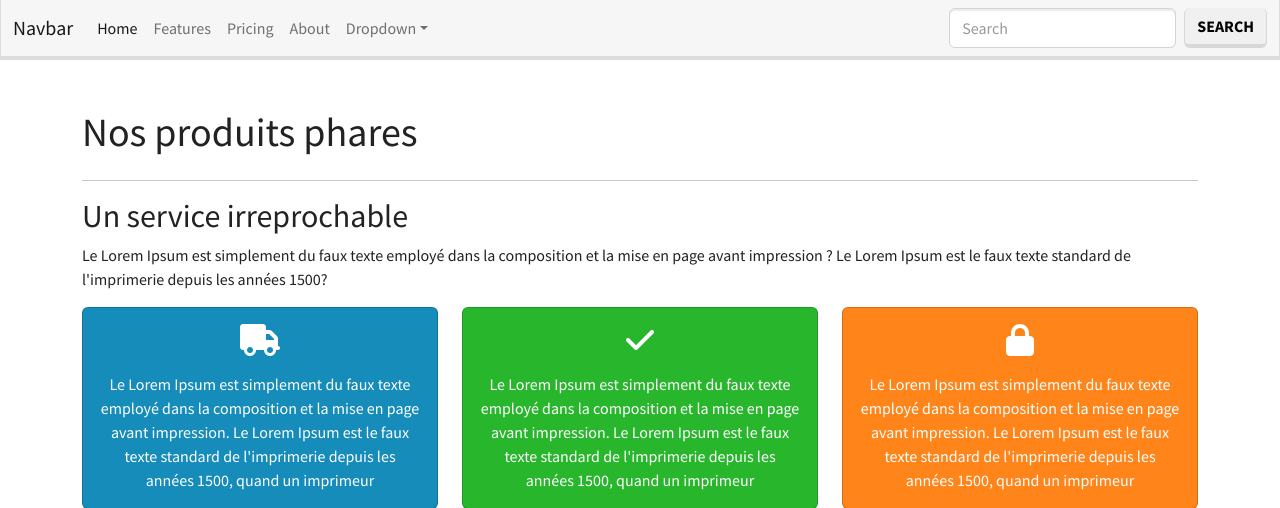
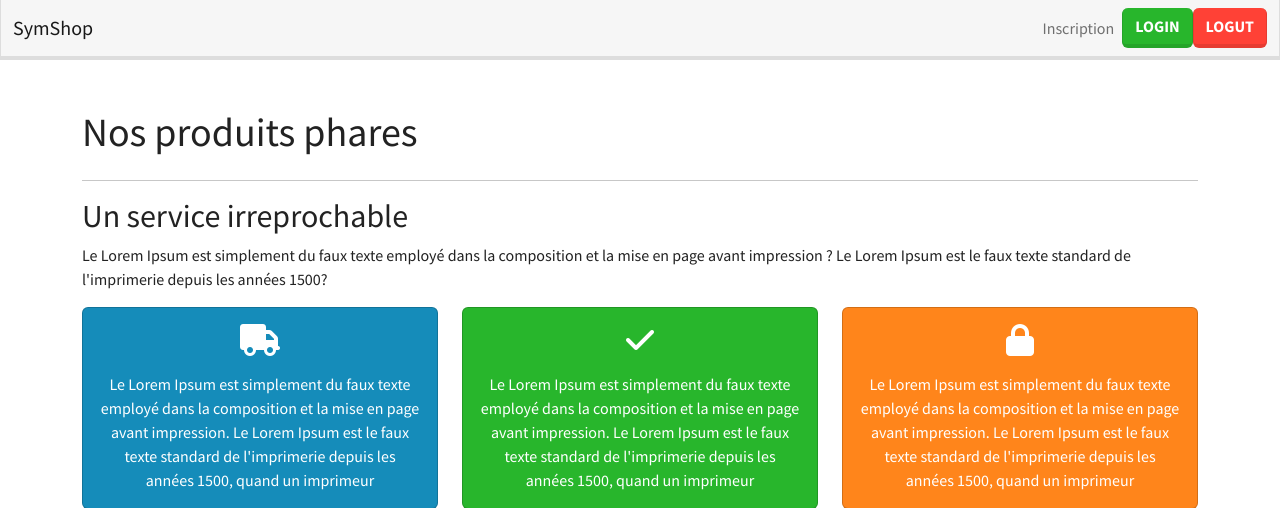
Before and after one commit to MFElAifa/site-ecommerce, a Symfony app: template templates/home.html.twig in a window 1280 px wide. Shown: the top 508 px of the page. Run offline with Twig, Linux system fonts and the light colour scheme; the template is opened without the code that fills it, so the values that code supplies are empty; some libraries are stand-ins or nearby versions.

Commit message:
Travail sur la barre de navigation

```diff
--- a/src/Entity/Category.php
+++ b/src/Entity/Category.php
@@ -6,6 +6,7 @@ use App\Repository\CategoryRepository;
 use Doctrine\Common\Collections\ArrayCollection;
 use Doctrine\Common\Collections\Collection;
 use Doctrine\ORM\Mapping as ORM;
+use Symfony\Component\Validator\Constraints as Assert;
 
 #[ORM\Entity(repositoryClass: CategoryRepository::class)]
 class Category
@@ -16,6 +17,8 @@ class Category
     private ?int $id = null;
 
     #[ORM\Column(length: 255)]
+    #[Assert\NotBlank(message: "Le nom de la Catégorie est obligatoire !")]
+    #[Assert\Length(min:3, max:255, minMessage: "Le nom de la Catégorie doit avoir au moins 3 caractères")]
     private ?string $name = null;
 
     #[ORM\Column(length: 255)]
@@ -39,7 +42,7 @@ class Category
         return $this->name;
     }
 
-    public function setName(string $name): static
+    public function setName(?string $name): static
     {
         $this->name = $name;
 
--- a/src/Form/CategoryType.php
+++ b/src/Form/CategoryType.php
@@ -15,7 +15,8 @@ class CategoryType extends AbstractType
         $builder
             ->add('name', TextType::class, [
                 'label' => 'Nom du catégorie',
-                'attr' => ['placeholder' => 'Taper le nom du catégorie']
+                'attr' => ['placeholder' => 'Taper le nom du catégorie'],
+                'required' => false
             ])
         ;
     }
--- /dev/null
+++ b/templates/category/_menu.html.twig
@@ -0,0 +1,5 @@
+{% for category in categories %}
+	<li class="nav-item">
+		<a class="nav-link" href="#">{{ category.name}}</a>
+	</li>
+{% endfor %}
--- a/templates/shared/_navbar.html.twig
+++ b/templates/shared/_navbar.html.twig
@@ -1,40 +1,36 @@
 <nav class="navbar navbar-expand-lg bg-light" data-bs-theme="light">
 	<div class="container-fluid">
-		<a class="navbar-brand" href="#">Navbar</a>
+		<a class="navbar-brand" href="/">SymShop</a>
 		<button class="navbar-toggler" type="button" data-bs-toggle="collapse" data-bs-target="#navbarColor03" aria-controls="navbarColor03" aria-expanded="false" aria-label="Toggle navigation">
 			<span class="navbar-toggler-icon"></span>
 		</button>
 		<div class="collapse navbar-collapse" id="navbarColor03">
-			<ul class="navbar-nav me-auto">
+			<ul
+				class="navbar-nav me-auto">
+				{# {{ render(controller('App\\Controller\\CategoryController::renderMenuList')) }} #}
+				{% for category in categoryRepository.findAll() %}
+					<li class="nav-item">
+						<a class="nav-link" href="#">{{ category.name}}</a>
+					</li>
+				{% endfor %}
+
+			</ul>
+			{# <form class="d-flex">
+				<input class="form-control me-sm-2" type="search" placeholder="Search">
+				<button class="btn btn-secondary my-2 my-sm-0" type="submit">Search</button>
+			</form> #}
+
+			<ul class="navbar-nav">
 				<li class="nav-item">
-					<a class="nav-link active" href="#">Home
-						<span class="visually-hidden">(current)</span>
-					</a>
+					<a href="#" class="nav-link">Inscription</a>
 				</li>
 				<li class="nav-item">
-					<a class="nav-link" href="#">Features</a>
+					<a href="#" class="btn btn-success">Login</a>
 				</li>
 				<li class="nav-item">
-					<a class="nav-link" href="#">Pricing</a>
-				</li>
-				<li class="nav-item">
-					<a class="nav-link" href="#">About</a>
-				</li>
-				<li class="nav-item dropdown">
-					<a class="nav-link dropdown-toggle" data-bs-toggle="dropdown" href="#" role="button" aria-haspopup="true" aria-expanded="false">Dropdown</a>
-					<div class="dropdown-menu">
-						<a class="dropdown-item" href="#">Action</a>
-						<a class="dropdown-item" href="#">Another action</a>
-						<a class="dropdown-item" href="#">Something else here</a>
-						<div class="dropdown-divider"></div>
-						<a class="dropdown-item" href="#">Separated link</a>
-					</div>
+					<a href="#" class="btn btn-danger">Logut</a>
 				</li>
 			</ul>
-			<form class="d-flex">
-				<input class="form-control me-sm-2" type="search" placeholder="Search">
-				<button class="btn btn-secondary my-2 my-sm-0" type="submit">Search</button>
-			</form>
 		</div>
 	</div>
 </nav>
```
Also changed, not shown: src/Controller/CategoryController.php (+20 -6 lines), 1 other file.
